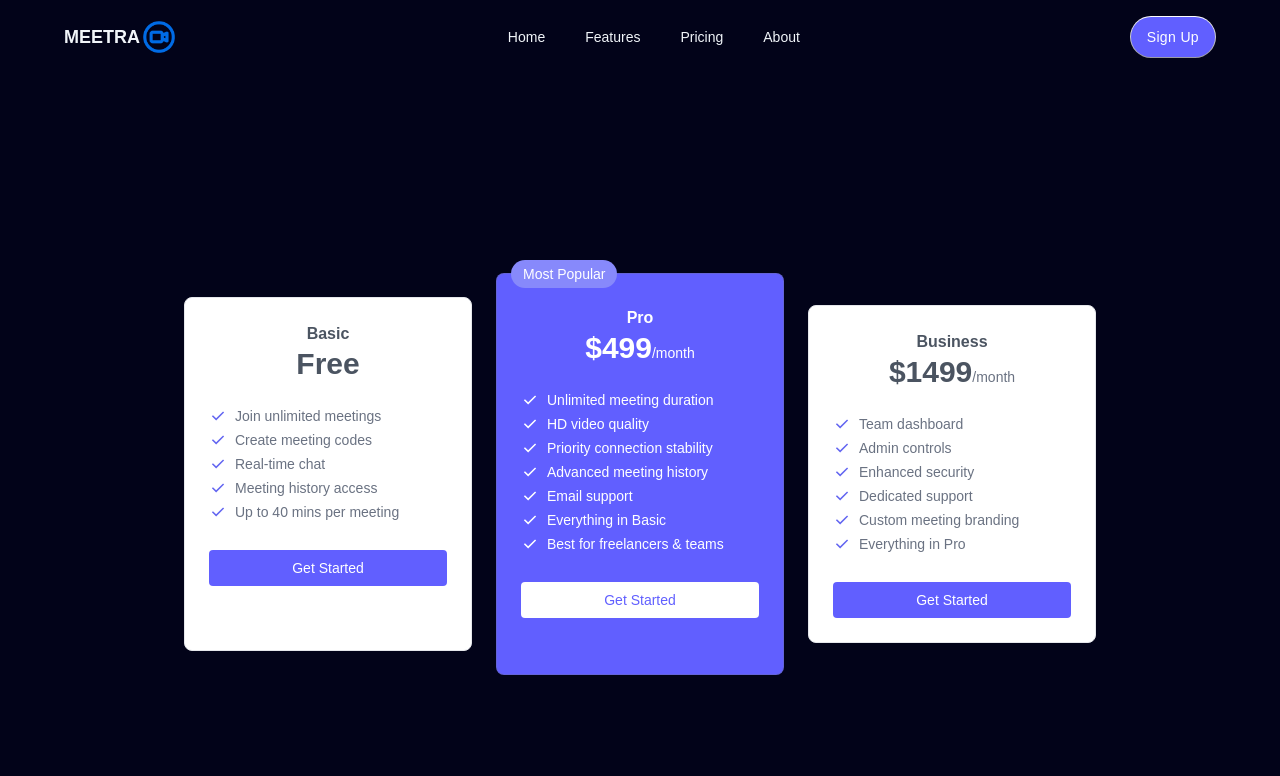
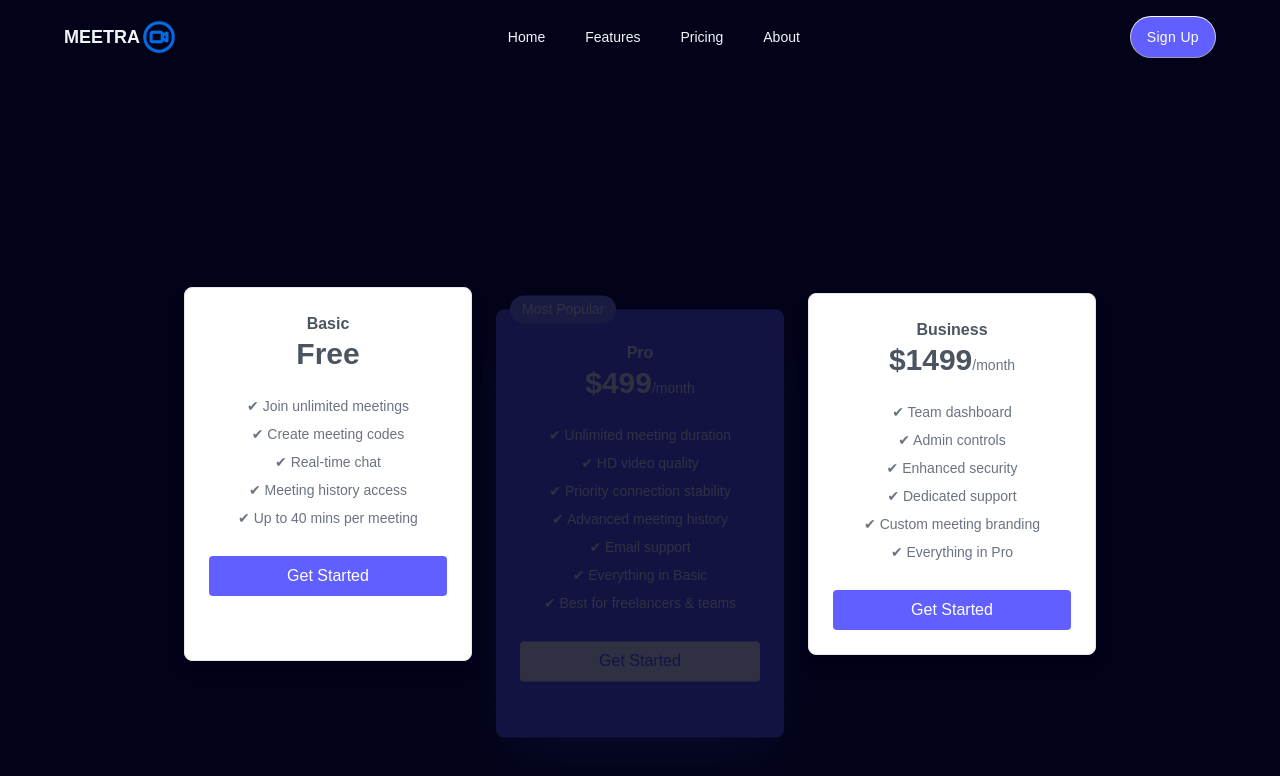
Before and after one commit to nikitatale/Meetra-Web, a React (Vite) app: page /pricing in a window 1280 px wide. Shown: the top 776 px of the page. Built offline with nearby package versions, Linux system fonts and the light colour scheme; the HTML template or start-up script is replaced by a standard one.

Commit message:
add Framer Motion animations

```diff
--- a/package.json
+++ b/package.json
@@ -16,6 +16,7 @@
     "@mui/material": "^7.3.8",
     "@tailwindcss/vite": "^4.2.0",
     "axios": "^1.13.5",
+    "framer-motion": "^12.35.0",
     "http-status": "^2.1.0",
     "lucide-react": "^0.575.0",
     "react": "^19.2.0",
--- a/src/components/About.jsx
+++ b/src/components/About.jsx
@@ -1,38 +1,104 @@
+import { motion } from "framer-motion";
 import { Link } from "react-router-dom";
 import { assets } from "../assets/assets";
 
 export default function About() {
+
+  const textContainer = {
+    hidden: {},
+    visible: {
+      transition: {
+        staggerChildren: 0.3
+      }
+    }
+  };
+
+  const textVariant = {
+    hidden: { opacity: 0, x: 40 },
+    visible: { opacity: 1, x: 0 }
+  };
+
   return (
-        <>
-            <section className="flex flex-col md:flex-row items-center justify-center gap-10 max-md:px-4 bg-[#020319] min-h-screen">
-                <div className="relative shadow-2xl shadow-indigo-600/40 rounded-2xl overflow-hidden shrink-0">
-                    <img className="max-w-md w-full object-cover rounded-2xl"
+    <section className="flex flex-col md:flex-row items-center justify-center gap-10 max-md:px-4 bg-[#020319] min-h-screen overflow-hidden">
+
+
+      <motion.div
+        initial={{ opacity: 0, x: -80 }}
+        whileInView={{ opacity: 1, x: 0 }}
+        transition={{ duration: 1 }}
+        viewport={{ once: true }}
+        whileHover={{ scale: 1.03 }}
+        className="relative shadow-2xl shadow-indigo-600/40 rounded-2xl overflow-hidden shrink-0"
+      >
+        <img
+          className="max-w-md w-full object-cover rounded-2xl"
           src={assets.peoples}
-                        alt="peoples image" />
-                    <div className="gap-1 max-w-72 absolute left-1/2 top-1/2 -translate-x-1/2 -translate-y-1/2 border-2 border-white size-16 flex items-center justify-center aspect-square backdrop-blur rounded-full">
-                        <svg width="15" height="18" viewBox="0 0 15 18" fill="none" xmlns="http://www.w3.org/2000/svg">
+          alt="peoples image"
+        />
+
+
+        <motion.div
+          animate={{ scale: [1, 1.15, 1] }}
+          transition={{ duration: 2, repeat: Infinity }}
+          className="absolute left-1/2 top-1/2 -translate-x-1/2 -translate-y-1/2 border-2 border-white size-16 flex items-center justify-center backdrop-blur rounded-full cursor-pointer"
+        >
+          <svg width="15" height="18" viewBox="0 0 15 18" fill="none">
             <path
               d="M1.027 3.371c0-1.374 1.512-2.213 2.678-1.484l9.11 5.693a1.75 1.75 0 0 1 0 2.969l-9.11 5.693c-1.166.729-2.678-.11-2.678-1.484z"
-                                fill="#fff" stroke="#fff" strokeWidth="1.5" strokeLinecap="round" strokeLinejoin="round" />
+              fill="#fff"
+            />
           </svg>
-                    </div>
-                </div>
-                <div className="text-sm text-slate-600 max-w-lg">
-                    <h1 className="text-xl uppercase font-semibold text-slate-300">What we do?</h1>
-                    <div className="w-24 h-[3px] rounded-full bg-gradient-to-r from-indigo-600 to-[#DDD9FF]"></div>
-                    <p className="mt-8 text-gray-400">Meetra is a modern video meeting platform designed to make online communication simple, secure, and seamless. Whether you're connecting with friends, collaborating with your team, or hosting professional meetings, Meetra ensures every conversation feels effortless. </p>
-                    <p className="mt-4 text-gray-400">We believe that virtual meetings should be fast to join, easy to manage, and accessible from anywhere. That's why Meetra focuses on clean design, smooth performance, and reliable connectivity.</p>
-                    <p className="mt-4 text-gray-400">To become a trusted and user-friendly meeting platform that empowers people to connect anytime, anywhere - without technical barriers.</p>
-                    <Link to="/about" className="flex items-center w-max gap-2 mt-8  transition bg-indigo-500 hover:bg-indigo-700  py-3 px-8 rounded-full text-white">
+        </motion.div>
+      </motion.div>
+
+
+      <motion.div
+        variants={textContainer}
+        initial="hidden"
+        whileInView="visible"
+        viewport={{ once: true }}
+        className="text-sm text-slate-600 max-w-lg"
+      >
+        <motion.h1
+          variants={textVariant}
+          className="text-xl uppercase font-semibold text-slate-300"
+        >
+          What we do?
+        </motion.h1>
+
+        <motion.div
+          variants={textVariant}
+          className="w-24 h-[3px] rounded-full bg-gradient-to-r from-indigo-600 to-[#DDD9FF]"
+        />
+
+        <motion.p variants={textVariant} className="mt-8 text-gray-400">
+          Meetra is a modern video meeting platform designed to make online communication simple, secure, and seamless. Whether you're connecting with friends, collaborating with your team, or hosting professional meetings, Meetra ensures every conversation feels effortless.
+        </motion.p>
+
+        <motion.p variants={textVariant} className="mt-4 text-gray-400">
+          We believe that virtual meetings should be fast to join, easy to manage, and accessible from anywhere. That's why Meetra focuses on clean design, smooth performance, and reliable connectivity.
+        </motion.p>
+
+        <motion.p variants={textVariant} className="mt-4 text-gray-400">
+          To become a trusted and user-friendly meeting platform that empowers people to connect anytime, anywhere — without technical barriers.
+        </motion.p>
+
+        <motion.div variants={textVariant}>
+          <Link
+            to="/about"
+            className="flex items-center w-max gap-2 mt-8 bg-indigo-500 hover:bg-indigo-700 py-3 px-8 rounded-full text-white transition-all hover:scale-105"
+          >
             <span>Read more</span>
-                        <svg width="13" height="12" viewBox="0 0 13 12" fill="none" xmlns="http://www.w3.org/2000/svg">
+            <svg width="13" height="12" viewBox="0 0 13 12" fill="none">
               <path
                 d="M12.53 6.53a.75.75 0 0 0 0-1.06L7.757.697a.75.75 0 1 0-1.06 1.06L10.939 6l-4.242 4.243a.75.75 0 0 0 1.06 1.06zM0 6v.75h12v-1.5H0z"
-                                fill="#fff" />
+                fill="#fff"
+              />
             </svg>
           </Link>
-                </div>
+        </motion.div>
+      </motion.div>
+
     </section>
-        </>
   );
-};
+}
--- a/src/components/Features.jsx
+++ b/src/components/Features.jsx
@@ -1,46 +1,107 @@
-import { useState } from "react";
-import VideoCallIcon from '@mui/icons-material/VideoCall';
-import LockIcon from '@mui/icons-material/Lock';
-import ChatIcon from '@mui/icons-material/Chat';
+import { motion } from "framer-motion";
+import VideoCallIcon from "@mui/icons-material/VideoCall";
+import LockIcon from "@mui/icons-material/Lock";
+import ChatIcon from "@mui/icons-material/Chat";
 import { assets } from "../assets/assets";
 
-export default function Features ()  {
-    const [isHover, setIsHover] = useState(false);
+export default function Features() {
+
+  const containerVariant = {
+    hidden: {},
+    visible: {
+      transition: {
+        staggerChildren: 0.3
+      }
+    }
+  };
+
+  const cardVariant = {
+    hidden: { opacity: 0, x: 40 },
+    visible: { opacity: 1, x: 0 }
+  };
 
   return (
-        <>
-            <div className="flex flex-col md:flex-row items-center justify-center bg-[#020319]">
-                <img className="max-w-2xl w-full xl:-ml-32" src={assets.groupImage} alt="group image" />
-                <div className="px-4 md:px-0" onMouseEnter={() => setIsHover(true)} onMouseLeave={() => setIsHover(false)}>
-                    <div className={"flex items-center justify-center gap-6 max-w-md group cursor-pointer"}>
-                        <div className={`p-6 group-hover:bg-violet-100 border border-transparent group-hover:border-violet-300  flex gap-4 rounded-xl transition-colors ${!isHover ? 'border-violet-300 bg-violet-100' : ''}`}>
-                           <VideoCallIcon className="text-purple-600"/>
+    <section className="flex flex-col md:flex-row items-center justify-center bg-[#020319]  overflow-hidden">
+
+      <motion.img
+        initial={{ opacity: 0, x: -80 }}
+        whileInView={{ opacity: 1, x: 0 }}
+        transition={{ duration: 1 }}
+        viewport={{ once: true }}
+        className="max-w-2xl w-full xl:-ml-32"
+        src={assets.groupImage}
+        alt="group image"
+      />
+
+
+      <motion.div
+        variants={containerVariant}
+        initial="hidden"
+        whileInView="visible"
+        viewport={{ once: true }}
+        className="px-4 md:px-0 space-y-6"
+      >
+
+
+        <motion.div
+          variants={cardVariant}
+          transition={{ duration: 0.7 }}
+          whileHover={{ scale: 1.05 }}
+          className="flex items-center justify-center gap-6 max-w-md cursor-pointer"
+        >
+          <div className="p-6 bg-white rounded-xl flex gap-4 shadow-lg hover:shadow-purple-500/30 transition-all">
+            <VideoCallIcon className="text-purple-600" />
             <div className="space-y-2">
-                                <h3 className="text-base font-semibold text-slate-700">Instant Video Meetings</h3>
-                                <p className="text-sm text-slate-600 max-w-xs">Start or join high-quality video calls in seconds. No complex setup. Just enter your meeting code and connect instantly.</p>
+              <h3 className="text-base font-semibold text-slate-700">
+                Instant Video Meetings
+              </h3>
+              <p className="text-sm text-slate-600 max-w-xs">
+                Start or join high-quality video calls in seconds. No complex setup. Just enter your meeting code and connect instantly.
+              </p>
             </div>
           </div>
-                    </div>
-                    <div className="flex items-center justify-center gap-6 max-w-md group cursor-pointer">
-                        <div className="p-6 group-hover:bg-green-100 border border-transparent group-hover:border-green-300 flex gap-4 rounded-xl transition-colors">
-                            <LockIcon className="text-green-600"/>
+        </motion.div>
+
+
+        <motion.div
+          variants={cardVariant}
+          transition={{ duration: 0.7 }}
+          whileHover={{ scale: 1.05 }}
+          className="flex items-center justify-center gap-6 max-w-md cursor-pointer"
+        >
+          <div className="p-6 bg-white rounded-xl flex gap-4 shadow-lg hover:shadow-green-500/30 transition-all">
+            <LockIcon className="text-green-600" />
             <div className="space-y-2">
-                                <h3 className="text-base font-semibold text-slate-700">Secure Authentication</h3>
-                                <p className="text-sm text-slate-600 max-w-xs">Your privacy matters. Meetra uses secure login & encrypted sessions to keep your meetings safe.</p>
+              <h3 className="text-base font-semibold text-slate-700">
+                Secure Authentication
+              </h3>
+              <p className="text-sm text-slate-600 max-w-xs">
+                Your privacy matters. Meetra uses secure login & encrypted sessions to keep your meetings safe.
+              </p>
             </div>
           </div>
-                    </div>
-                    <div className="flex items-center justify-center gap-6 max-w-md group cursor-pointer">
-                        <div className="p-6 group-hover:bg-orange-100 border border-transparent group-hover:border-orange-300 flex gap-4 rounded-xl transition-colors">
-                            <ChatIcon className="text-orange-600"/>
+        </motion.div>
+
+        <motion.div
+          variants={cardVariant}
+          transition={{ duration: 0.7 }}
+          whileHover={{ scale: 1.05 }}
+          className="flex items-center justify-center gap-6 max-w-md cursor-pointer"
+        >
+          <div className="p-6 bg-white rounded-xl flex gap-4 shadow-lg hover:shadow-orange-500/30 transition-all">
+            <ChatIcon className="text-orange-600" />
             <div className="space-y-2">
-                                <h3 className="text-base font-semibold text-slate-700">Real-Time Chat</h3>
-                                <p className="text-sm text-slate-600 max-w-xs">Communicate instantly during meetings with built-in live chat. Send messages instantly. Responsive on all devices</p>
+              <h3 className="text-base font-semibold text-slate-700">
+                Real-Time Chat
+              </h3>
+              <p className="text-sm text-slate-600 max-w-xs">
+                Communicate instantly during meetings with built-in live chat. Send messages instantly. Responsive on all devices.
+              </p>
             </div>
           </div>
-                    </div>
-                </div>
-            </div>
-        </>
+        </motion.div>
+
+      </motion.div>
+    </section>
   );
-};
+}
--- a/src/components/Pricing.jsx
+++ b/src/components/Pricing.jsx
@@ -1,144 +1,119 @@
+import { motion } from "framer-motion";
+
 export default function Pricing() {
+
+  const containerVariant = {
+    hidden: {},
+    visible: {
+      transition: {
+        staggerChildren: 0.3
+      }
+    }
+  };
+
+  const cardVariant = {
+    hidden: { opacity: 0, y: 60 },
+    visible: { opacity: 1, y: 0 }
+  };
+
   return (
-       <div className="flex flex-wrap items-center justify-center gap-6 bg-[#020319] min-h-screen pt-20 md:pt-0">
-            <div className="w-72 bg-white text-center text-gray-800/80 border border-gray-200 p-6 pb-16 rounded-lg">
+    <section className="flex flex-wrap items-center justify-center gap-6 bg-[#020319] min-h-screen pt-20 md:pt-0 overflow-hidden">
+
+      <motion.div
+        variants={containerVariant}
+        initial="hidden"
+        whileInView="visible"
+        viewport={{ once: true }}
+        className="flex flex-wrap items-center justify-center gap-6"
+      >
+
+
+        <motion.div
+          variants={cardVariant}
+          transition={{ duration: 0.8 }}
+          whileHover={{ scale: 1.05 }}
+          className="w-72 bg-white text-center text-gray-800/80 border border-gray-200 p-6 pb-16 rounded-lg shadow-lg hover:shadow-indigo-500/20 transition-all"
+        >
           <p className="font-semibold">Basic</p>
           <h1 className="text-3xl font-semibold">Free</h1>
-                <ul className="list-none text-gray-500 text-sm mt-6 space-y-1">
-                    <li className="flex items-center gap-2">
-                        <svg width="18" height="18" viewBox="0 0 18 18" fill="none" xmlns="http://www.w3.org/2000/svg">
-                            <path d="M7.162 13.5 2.887 9.225l1.07-1.069 3.205 3.207 6.882-6.882 1.069 1.07z" fill="#6366F1"/>
-                        </svg>
-                        <p>Join unlimited meetings</p>
-                    </li>
-                    <li className="flex items-center gap-2">
-                        <svg width="18" height="18" viewBox="0 0 18 18" fill="none" xmlns="http://www.w3.org/2000/svg">
-                            <path d="M7.162 13.5 2.887 9.225l1.07-1.069 3.205 3.207 6.882-6.882 1.069 1.07z" fill="#6366F1"/>
-                        </svg>
-                        <p>Create meeting codes</p>
-                    </li>
-                    <li className="flex items-center gap-2">
-                        <svg width="18" height="18" viewBox="0 0 18 18" fill="none" xmlns="http://www.w3.org/2000/svg">
-                            <path d="M7.162 13.5 2.887 9.225l1.07-1.069 3.205 3.207 6.882-6.882 1.069 1.07z" fill="#6366F1"/>
-                        </svg>
-                        <p>Real-time chat</p>
-                    </li>
-                    <li className="flex items-center gap-2">
-                        <svg width="18" height="18" viewBox="0 0 18 18" fill="none" xmlns="http://www.w3.org/2000/svg">
-                            <path d="M7.162 13.5 2.887 9.225l1.07-1.069 3.205 3.207 6.882-6.882 1.069 1.07z" fill="#6366F1"/>
-                        </svg>
-                        <p>Meeting history access</p>
-                    </li>
-                    <li className="flex items-center gap-2">
-                        <svg width="18" height="18" viewBox="0 0 18 18" fill="none" xmlns="http://www.w3.org/2000/svg">
-                            <path d="M7.162 13.5 2.887 9.225l1.07-1.069 3.205 3.207 6.882-6.882 1.069 1.07z" fill="#6366F1"/>
-                        </svg>
-                        <p>Up to 40 mins per meeting</p>
-                    </li>
+
+          <ul className="text-gray-500 text-sm mt-6 space-y-2">
+            <li>✔ Join unlimited meetings</li>
+            <li>✔ Create meeting codes</li>
+            <li>✔ Real-time chat</li>
+            <li>✔ Meeting history access</li>
+            <li>✔ Up to 40 mins per meeting</li>
           </ul>
-                <button type="button" className="bg-indigo-500 cursor-pointer text-sm w-full py-2 rounded text-white font-medium mt-7 hover:bg-indigo-600 transition-all">
+
+          <button className="bg-indigo-500 cursor-pointer w-full py-2 rounded text-white font-medium mt-7 hover:bg-indigo-600 transition-all">
             Get Started
           </button>
-            </div>
+        </motion.div>
 
-            <div className="w-72 bg-indigo-500 relative text-center text-white border border-gray-500/30 p-6 pb-14 rounded-lg">
-                <p className="absolute px-3 text-sm -top-3.5 left-3.5 py-1 bg-[#8789FB] rounded-full">Most Popular</p>
+
+        <motion.div
+          variants={cardVariant}
+          transition={{ duration: 0.8 }}
+          whileHover={{ scale: 1.08 }}
+          animate={{ y: [0, -10, 0] }}
+          transition={{
+            duration: 4,
+            repeat: Infinity,
+            ease: "easeInOut"
+          }}
+          className="w-72 bg-indigo-500 relative text-center text-white p-6 pb-14 rounded-lg shadow-2xl shadow-indigo-500/40"
+        >
+          <p className="absolute px-3 text-sm -top-3.5 left-3.5 py-1 bg-[#8789FB] rounded-full">
+            Most Popular
+          </p>
+
           <p className="font-semibold pt-2">Pro</p>
-                <h1 className="text-3xl font-semibold">$499<span className="text-sm font-normal">/month</span></h1>
-                <ul className="list-none text-white text-sm mt-6 space-y-1">
-                    <li className="flex items-center gap-2">
-                        <svg width="18" height="18" viewBox="0 0 18 18" fill="none" xmlns="http://www.w3.org/2000/svg">
-                            <path d="M7.162 13.5 2.887 9.225l1.07-1.069 3.205 3.207 6.882-6.882 1.069 1.07z" fill="currentColor"/>
-                        </svg>
-                        <p>Unlimited meeting duration</p>
-                    </li>
-                    <li className="flex items-center gap-2">
-                        <svg width="18" height="18" viewBox="0 0 18 18" fill="none" xmlns="http://www.w3.org/2000/svg">
-                            <path d="M7.162 13.5 2.887 9.225l1.07-1.069 3.205 3.207 6.882-6.882 1.069 1.07z" fill="currentColor"/>
-                        </svg>
-                        <p>HD video quality</p>
-                    </li>
-                    <li className="flex items-center gap-2">
-                        <svg width="18" height="18" viewBox="0 0 18 18" fill="none" xmlns="http://www.w3.org/2000/svg">
-                            <path d="M7.162 13.5 2.887 9.225l1.07-1.069 3.205 3.207 6.882-6.882 1.069 1.07z" fill="currentColor"/>
-                        </svg>
-                        <p>Priority connection stability</p>
-                    </li>
-                    <li className="flex items-center gap-2">
-                        <svg width="18" height="18" viewBox="0 0 18 18" fill="none" xmlns="http://www.w3.org/2000/svg">
-                            <path d="M7.162 13.5 2.887 9.225l1.07-1.069 3.205 3.207 6.882-6.882 1.069 1.07z" fill="currentColor"/>
-                        </svg>
-                        <p>Advanced meeting history</p>
-                    </li>
-                    <li className="flex items-center gap-2">
-                        <svg width="18" height="18" viewBox="0 0 18 18" fill="none" xmlns="http://www.w3.org/2000/svg">
-                            <path d="M7.162 13.5 2.887 9.225l1.07-1.069 3.205 3.207 6.882-6.882 1.069 1.07z" fill="currentColor"/>
-                        </svg>
-                        <p>Email support</p>
-                    </li>
-                    <li className="flex items-center gap-2">
-                        <svg width="18" height="18" viewBox="0 0 18 18" fill="none" xmlns="http://www.w3.org/2000/svg">
-                            <path d="M7.162 13.5 2.887 9.225l1.07-1.069 3.205 3.207 6.882-6.882 1.069 1.07z" fill="currentColor"/>
-                        </svg>
-                        <p>Everything in Basic</p>
-                    </li>
-                    <li className="flex items-center gap-2">
-                        <svg width="18" height="18" viewBox="0 0 18 18" fill="none" xmlns="http://www.w3.org/2000/svg">
-                            <path d="M7.162 13.5 2.887 9.225l1.07-1.069 3.205 3.207 6.882-6.882 1.069 1.07z" fill="currentColor"/>
-                        </svg>
-                        <p>Best for freelancers & teams</p>
-                    </li>
+          <h1 className="text-3xl font-semibold">
+            $499<span className="text-sm font-normal">/month</span>
+          </h1>
+
+          <ul className="text-sm mt-6 space-y-2">
+            <li>✔ Unlimited meeting duration</li>
+            <li>✔ HD video quality</li>
+            <li>✔ Priority connection stability</li>
+            <li>✔ Advanced meeting history</li>
+            <li>✔ Email support</li>
+            <li>✔ Everything in Basic</li>
+            <li>✔ Best for freelancers & teams</li>
           </ul>
-                <button type="button" className="bg-white cursor-pointer text-sm w-full py-2 rounded text-indigo-500 font-medium mt-7 hover:bg-gray-200 transition-all">
+
+          <button className="bg-white cursor-pointer w-full py-2 rounded text-indigo-500 font-medium mt-7 hover:bg-gray-200 transition-all">
             Get Started
           </button>
-            </div>
+        </motion.div>
 
-            <div className="w-72 bg-white text-center text-gray-800/80 border border-gray-200 p-6 rounded-lg">
+
+        <motion.div
+          variants={cardVariant}
+          transition={{ duration: 0.8 }}
+          whileHover={{ scale: 1.05 }}
+          className="w-72 bg-white text-center text-gray-800/80 border border-gray-200 p-6 rounded-lg shadow-lg hover:shadow-indigo-500/20 transition-all"
+        >
           <p className="font-semibold">Business</p>
-                <h1 className="text-3xl font-semibold">$1499<span className="text-gray-500 text-sm font-normal">/month</span></h1>
-                <ul className="list-none text-gray-500 text-sm mt-6 space-y-1">
-                    <li className="flex items-center gap-2">
-                        <svg width="18" height="18" viewBox="0 0 18 18" fill="none" xmlns="http://www.w3.org/2000/svg">
-                            <path d="M7.162 13.5 2.887 9.225l1.07-1.069 3.205 3.207 6.882-6.882 1.069 1.07z" fill="#6366F1"/>
-                        </svg>
-                        <p>Team dashboard</p>
-                    </li>
-                    <li className="flex items-center gap-2">
-                        <svg width="18" height="18" viewBox="0 0 18 18" fill="none" xmlns="http://www.w3.org/2000/svg">
-                            <path d="M7.162 13.5 2.887 9.225l1.07-1.069 3.205 3.207 6.882-6.882 1.069 1.07z" fill="#6366F1"/>
-                        </svg>
-                        <p>Admin controls</p>
-                    </li>
-                    <li className="flex items-center gap-2">
-                        <svg width="18" height="18" viewBox="0 0 18 18" fill="none" xmlns="http://www.w3.org/2000/svg">
-                            <path d="M7.162 13.5 2.887 9.225l1.07-1.069 3.205 3.207 6.882-6.882 1.069 1.07z" fill="#6366F1"/>
-                        </svg>
-                        <p>Enhanced security</p>
-                    </li>
-                    <li className="flex items-center gap-2">
-                        <svg width="18" height="18" viewBox="0 0 18 18" fill="none" xmlns="http://www.w3.org/2000/svg">
-                            <path d="M7.162 13.5 2.887 9.225l1.07-1.069 3.205 3.207 6.882-6.882 1.069 1.07z" fill="#6366F1"/>
-                        </svg>
-                        <p>Dedicated support</p>
-                    </li>
-                    <li className="flex items-center gap-2">
-                        <svg width="18" height="18" viewBox="0 0 18 18" fill="none" xmlns="http://www.w3.org/2000/svg">
-                            <path d="M7.162 13.5 2.887 9.225l1.07-1.069 3.205 3.207 6.882-6.882 1.069 1.07z" fill="#6366F1"/>
-                        </svg>
-                        <p>Custom meeting branding</p>
-                    </li>
-                    <li className="flex items-center gap-2">
-                        <svg width="18" height="18" viewBox="0 0 18 18" fill="none" xmlns="http://www.w3.org/2000/svg">
-                            <path d="M7.162 13.5 2.887 9.225l1.07-1.069 3.205 3.207 6.882-6.882 1.069 1.07z" fill="#6366F1"/>
-                        </svg>
-                        <p>Everything in Pro</p>
-                    </li>
+          <h1 className="text-3xl font-semibold">
+            $1499<span className="text-gray-500 text-sm font-normal">/month</span>
+          </h1>
+
+          <ul className="text-gray-500 text-sm mt-6 space-y-2">
+            <li>✔ Team dashboard</li>
+            <li>✔ Admin controls</li>
+            <li>✔ Enhanced security</li>
+            <li>✔ Dedicated support</li>
+            <li>✔ Custom meeting branding</li>
+            <li>✔ Everything in Pro</li>
           </ul>
-                <button type="button" className="bg-indigo-500 cursor-pointer text-sm w-full py-2 rounded text-white font-medium mt-7 hover:bg-indigo-600 transition-all">
+
+          <button className="bg-indigo-500 cursor-pointer w-full py-2 rounded text-white font-medium mt-7 hover:bg-indigo-600 transition-all">
             Get Started
           </button>
-            </div>
-        </div>
+        </motion.div>
+
+      </motion.div>
+    </section>
   );
-};
+}
```
Also changed, not shown: src/components/Hero.jsx (+49 -18 lines), 1 other file (tests, documents, lock files or other folders). Lines whose indentation alone changed are shown as unchanged.
